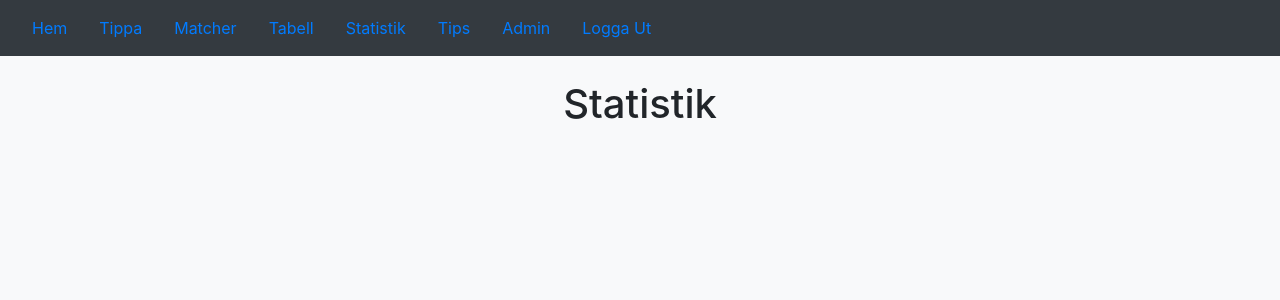
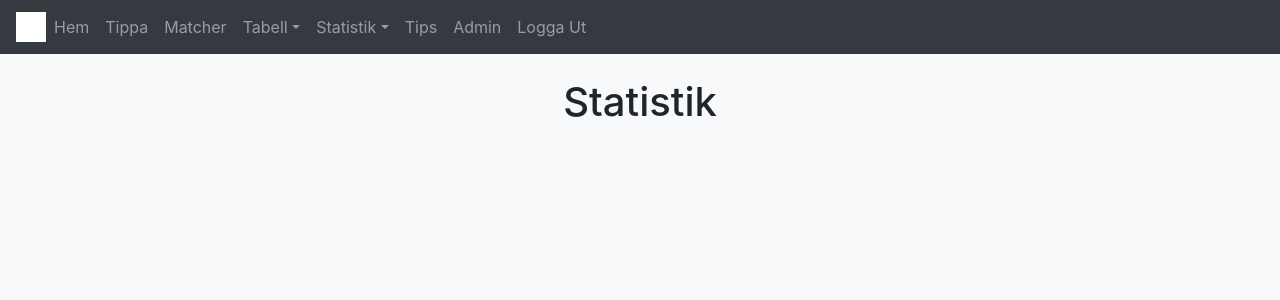
Before and after one commit to PhilipJanson/Premier-League-Tips, a Flask app: page /stats/1 in a window 1280 px wide. Shown: the top 300 px of the page. Run offline with Flask 2, Linux system fonts and the light colour scheme; the visitor is signed in with stand-in values (Sample User, id 1); data comes from the database, SQL or seed files in the repository; data that the repository does not hold is empty; some libraries are stand-ins or nearby versions; grey boxes are pictures that could not be loaded.

Commit message:
Code clean, added drop down nav, styled stats

```diff
--- a/website/static/styles/style.css
+++ b/website/static/styles/style.css
@@ -49,18 +49,44 @@
   transition: all 0.5s ease-in-out;
 }
 
+.nav-link {
+  display: inline;
+}
+
 .visible {
   translate: 0 0;
 }
 
 .alert-fixed {
-  position:fixed;
+  position: fixed;
   width: 100%;
   z-index: 10;
 }
 
 .carousel-item {
   height: 400px;
+}
+
+.stat {
+  margin-right: auto;
+  margin-left: auto;
+}
+
+.pie-chart {
+  max-width: 300px;
+}
+
+.line-graph {
+  max-width: 600px;
+}
+
+.stat-1 {
+  max-width: 400px;
+}
+
+.stat-2 {
+  max-width: 400px;
+  max-height: 140px;
 }
 
 @media (min-width: 0px) {
--- a/website/templates/base.html
+++ b/website/templates/base.html
@@ -20,24 +20,55 @@
         <span class="navbar-toggler-icon"></span>
       </button>
       {% set season = "2022" %}
-      <div class="collapse navbar-collapse" id="navbar">
-        {% if user.is_authenticated %}
-          <a class="nav-item nav-link" id="home" href="/">Hem</a>
-          <a class="nav-item nav-link" id="tip" href="/tip/default">Tippa</a>
-          <a class="nav-item nav-link" id="fixtures" href="/fixtures">Matcher</a>
-          <a class="nav-item nav-link" id="standings" href="/standings/{{ season }}">Tabell</a>
-          <a class="nav-item nav-link" id="stats" href="/stats/{{ season }}">Statistik</a>
-          <a class="nav-item nav-link" id="tips" href="/tips">Tips</a>
-          {% if user.is_admin %}
-            <a class="nav-item nav-link" id="logout" href="/admin">Admin</a>
+      <div class="collapse navbar-collapse pt-1 pb-1" id="navbar">
+        <img src="https://media.api-sports.io/football/leagues/39.png" width="30" height="30" class="d-inline-block align-top" alt="" style="filter: brightness(10000%);">
+        <ul class="navbar-nav">
+          <li class="nav-item">
+            <a class="nav-link" id="home" href="/">Hem</a>
+          </li>
+          {% if user.is_authenticated %}
+            <li class="nav-item">
+              <a class="nav-link" id="tip" href="/tip/default">Tippa</a>
+            </li>
+            <li class="nav-item">
+              <a class="nav-link" id="fixtures" href="/fixtures">Matcher</a>
+            </li>
+            <li class="nav-item dropdown">
+              <a class="nav-link" id="standings" href="/standings/{{ season }}" style="padding-right: 0;">Tabell</a>
+              <a class="nav-link dropdown-toggle" id="standings-list" href="#" data-toggle="dropdown" aria-haspopup="true" aria-expanded="false" style="padding-left: 0;"></a>
+              <div class="dropdown-menu" aria-labelledby="standings-list">
+                <a class="dropdown-item border-bottom" href="/standings/2021">2021</a>
+                <a class="dropdown-item" href="/standings/2022">2022</a>
+              </div>
+            </li>
+            <li class="nav-item dropdown">
+              <a class="nav-link" id="stats" href="/stats/{{ season }}" style="padding-right: 0;">Statistik</a>
+              <a class="nav-link dropdown-toggle" id="stats-list" href="#" data-toggle="dropdown" aria-haspopup="true" aria-expanded="false" style="padding-left: 0;"></a>
+              <div class="dropdown-menu" aria-labelledby="stats-list">
+                <a class="dropdown-item border-bottom" href="/stats/2021">2021</a>
+                <a class="dropdown-item" href="/stats/2022">2022</a>
+              </div>
+            </li>
+            <li class="nav-item">
+              <a class="nav-link" id="tips" href="/tips">Tips</a>
+            </li>
+            {% if user.is_admin %}
+              <li class="nav-item">
+                <a class="nav-link" id="logout" href="/admin">Admin</a>
+              </li>
+            {% endif %}
+            <li class="nav-item">
+              <a class="nav-link" id="admin" href="/logout">Logga Ut</a>
+            </li>
+          {% else %}
+            <li class="nav-item">
+              <a class="nav-link" id="login" href="/login">Logga In</a>
+            </li>
+            <li class="nav-item">
+              <a class="nav-link" id="signup" href="/signup">Skapa Konto</a>
+            </li>
           {% endif %}
-          <a class="nav-item nav-link" id="admin" href="/logout">Logga Ut</a>
-        {% else %}
-          <a class="nav-item nav-link" id="home" href="/">Hem</a>
-          <a class="nav-item nav-link" id="fixtures" href="/fixtures">Matcher</a>
-          <a class="nav-item nav-link" id="login" href="/login">Logga In</a>
-          <a class="nav-item nav-link" id="signup" href="/signup">Skapa Konto</a>
-        {% endif %}
+        </ul>
       </div>
     </nav>
     {% with messages = get_flashed_messages(with_categories = true) %}
@@ -72,10 +103,6 @@
   <br/>
   <br/>
   <br/>
-  <br/>
-  <br/>
-  <br/>
-  <br/>
   {% block postcontent %}{% endblock %}
   <script src="https://code.jquery.com/jquery-3.2.1.slim.min.js" integrity="sha384-KJ3o2DKtIkvYIK3UENzmM7KCkRr/rE9/Qpg6aAZGJwFDMVNA/GpGFF93hXpG5KkN" crossorigin="anonymous"></script>
   <script src="https://cdnjs.cloudflare.com/ajax/libs/popper.js/1.12.9/umd/popper.min.js" integrity="sha384-ApNbgh9B+Y1QKtv3Rn7W3mgPxhU9K/ScQsAP7hUibX39j7fakFPskvXusvfa0b4Q" crossorigin="anonymous"></script>
--- a/website/views.py
+++ b/website/views.py
@@ -30,28 +30,6 @@ def tip(response):
         flash("Tippning regristrerad")
 
     return render_template("tip.html", user=current_user, id=getIdFromDate(datetime.now()), fixtures=get_fixtures(SEASON))
-
-
-@views.route("/register-tips", methods=["POST"])
-def register_tips():
-    tips = json.loads(request.data)
-
-    for tip in tips:
-        fixture_id = int(tip[0].strip())
-        value = tip[1].strip()
-        prev_tip = Tip.query.filter_by(user_id=current_user.id).filter_by(
-            fixture_id=fixture_id).first()
-
-        if prev_tip is None:
-            new_tip = Tip(tip=value, correct=0,
-                          fixture_id=fixture_id, user_id=current_user.id)
-            db.session.add(new_tip)
-        else:
-            prev_tip.tip = value
-
-    db.session.commit()
-
-    return jsonify({})
 
 
 @views.route("/stats/<season>")
@@ -110,51 +88,6 @@ def admin():
         return redirect(url_for("views.home"))
 
 
-@views.route("/delete-tip", methods=["POST"])
-def delete_tip():
-    tip = json.loads(request.data)
-    tip_id = tip["tip_id"]
-    tip = Tip.query.get(tip_id)
-
-    if tip:
-        if tip.user_id == current_user.id:
-            db.session.delete(tip)
-            db.session.commit()
-            write_tip()
-            flash("Tip borttaget", category="success")
-
-    return jsonify({})
-
-
-@views.route("/load-tips", methods=["POST"])
-def load_tips():
-    p = open(p_file, "r")
-    user = User.query.filter_by(username="philip").first()
-
-    for line in p:
-        data = str(line).split(":")
-        fixture_id = data[0]
-        tip = data[1].replace("\n", "")
-        new_tip = Tip(fixture_id=fixture_id, tip=tip,
-                      user_id=user.id)
-        db.session.add(new_tip)
-
-    t = open(t_file, "r")
-    user = User.query.filter_by(username="totte").first()
-
-    for line in t:
-        data = str(line).split(":")
-        fixture_id = data[0]
-        tip = data[1].replace("\n", "")
-        new_tip = Tip(fixture_id=fixture_id, tip=tip, user_id=user.id)
-        db.session.add(new_tip)
-
-    db.session.commit()
-    write_tip()
-
-    return jsonify({})
-
-
 def write_tip():
     data = {}
     user_list = []
@@ -177,6 +110,28 @@ def write_tip():
 
     with open(tips_file, "w") as f:
         json.dump(data, f)
+
+
+@views.route("/register-tips", methods=["POST"])
+def register_tips():
+    tips = json.loads(request.data)
+
+    for tip in tips:
+        fixture_id = int(tip[0].strip())
+        value = tip[1].strip()
+        prev_tip = Tip.query.filter_by(user_id=current_user.id).filter_by(
+            fixture_id=fixture_id).first()
+
+        if prev_tip is None:
+            new_tip = Tip(tip=value, correct=0,
+                          fixture_id=fixture_id, user_id=current_user.id)
+            db.session.add(new_tip)
+        else:
+            prev_tip.tip = value
+
+    db.session.commit()
+
+    return jsonify({})
 
 
 def get_date_fixtures(season, start, end):
```
Also changed, not shown: website/templates/stats.html (+29 -13 lines).
